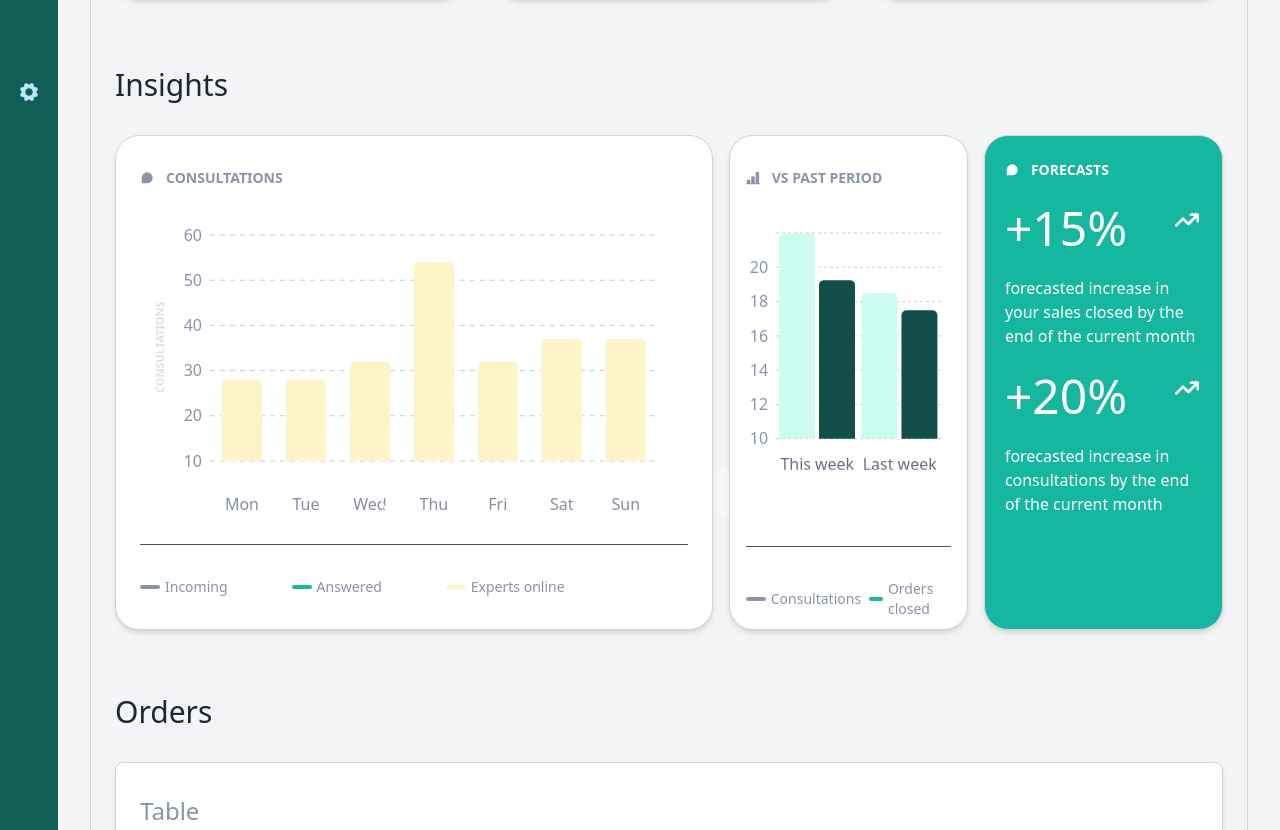
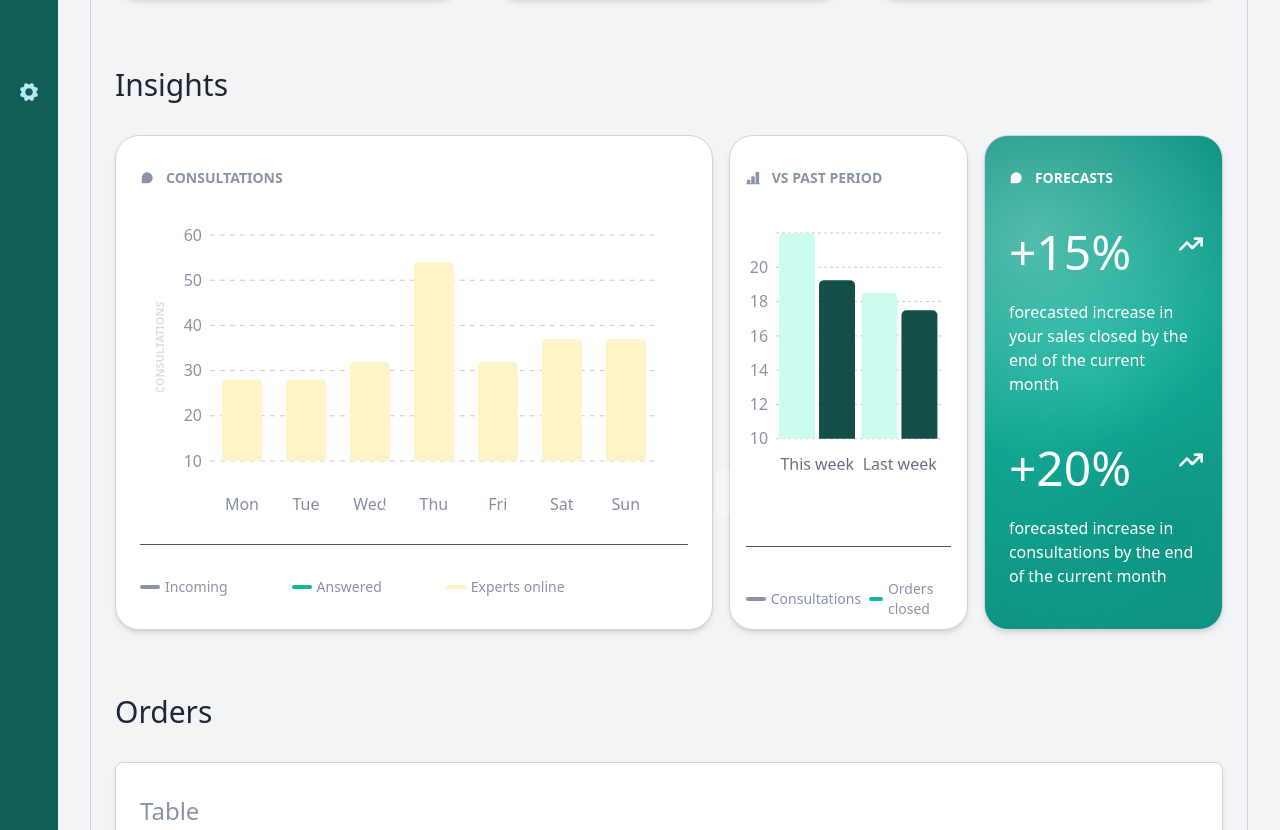
Before and after one commit to duokobia/wingman-dashboard, a React (Create React App) app: page / in a window 1280 px wide. Shown: the part 620-1450 px from the top of the page. Built offline with nearby package versions, Linux system fonts and the light colour scheme.

Commit message:
WIP: Style forecasts card radial background

```diff
--- a/src/components/Content.tsx
+++ b/src/components/Content.tsx
@@ -92,20 +92,32 @@ const Content = () => {
           </div>
           </div>
           <div
-              className="bg-wingman-iconGreen text-white px-5 py-6 rounded-3xl border-gray-300 border-[0.82px] shadow-md"
-          >
-            <h2 className='title font-semibold text-sm  flex items-center gap-3 mb-3'>
+            className="relative px-6 py-8 rounded-3xl border-gray-300 border-[0.82px] shadow-md overflow-hidden"
+            style={{
+              background: `
+                radial-gradient(circle at 20% 20%, rgba(255, 255, 255, 0.28) 0%, rgba(255, 255, 255, 0) 50%),
+                radial-gradient(circle at 80% 80%, rgba(14, 147, 130, 0.8) 0%, rgba(14, 147, 130, 0) 50%),
+                radial-gradient(circle at 50% 50%, rgba(21, 183, 159, 1) 0%, rgba(14, 147, 130, 1) 100%)
+              `,
+              color: 'white'
+            }}
+        >
+            <h2 className='title font-semibold text-sm flex items-center gap-3 mb-3'>
                 <PiChatTeardropFill />FORECASTS
             </h2>
-            <span className="flex items-center gap-12 my-6">
-            <h3 className="font-medium text-5xl">+15%</h3> <span className="font-thin text-2xl pb-4"><FaArrowTrendUp /></span></span>
+            <span className="flex items-center gap-12 mt-10 mb-6">
+                <h3 className="font-medium text-5xl">+15%</h3>
+                <span className="font-thin text-2xl pb-4"><FaArrowTrendUp /></span>
+            </span>
             <span className="font-extralight">
                 forecasted increase in your sales closed by the end of the current month
             </span>
-            <span className="flex items-center gap-12 my-6">
-            <h3 className="font-medium text-5xl">+20%</h3> <span className=" font-thin text-2xl pb-4"><FaArrowTrendUp /></span></span>
+            <span className="flex items-center gap-12 mt-12 mb-6">
+                <h3 className="font-medium text-5xl">+20%</h3>
+                <span className="font-thin text-2xl pb-4"><FaArrowTrendUp /></span>
+            </span>
             <span className="font-extralight">
-            forecasted increase in consultations by the end of the current month
+                forecasted increase in consultations by the end of the current month
             </span>
         </div>
         </div>
```
